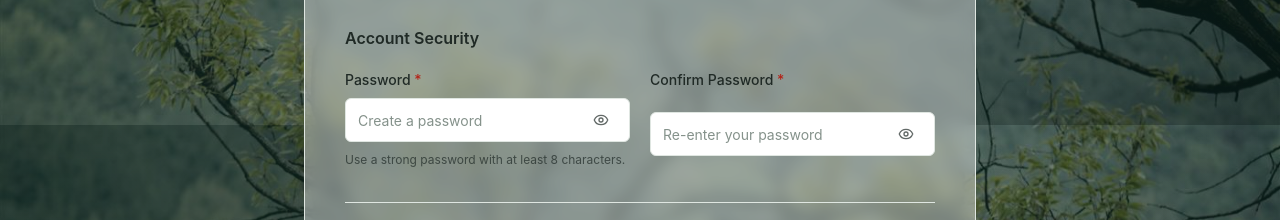
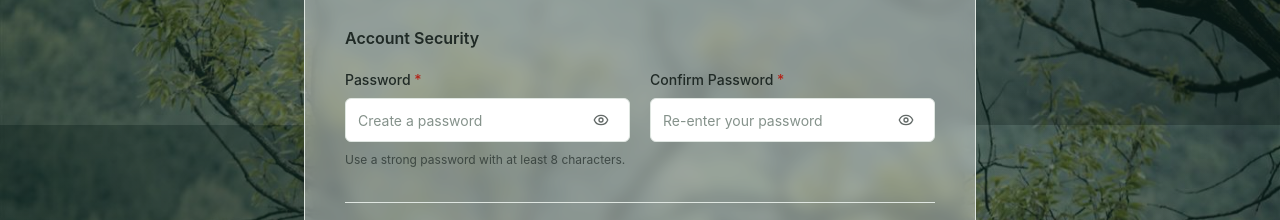
Before and after one commit to Eggxellent/student-beneficiary-system, a React (Vite) app in the folder frontend/: page /guardian/register in a window 1280 px wide. Shown: the part 675-895 px from the top of the page. Built offline with nearby package versions, Linux system fonts and the light colour scheme; no server answers.

Commit message:
Align the Confirm Password field with the Password field
The security grid stretched the Confirm Password column to the height of the password hint beside it, which pushed its input 14px below the Password input. content-start keeps both labels and inputs on the same baseline.

```diff
--- a/frontend/src/pages/GuardianRegistration.jsx
+++ b/frontend/src/pages/GuardianRegistration.jsx
@@ -44,7 +44,10 @@ function Divider() {
 
 function PasswordField({ id, name, label, placeholder, visible, onToggle }) {
   return (
-    <div className="grid gap-2">
+    // content-start keeps the label and input pinned to the top of their grid cell. Without it the
+    // grid stretches this column to the height of the password hint beside it and pushes the
+    // Confirm Password input down out of line.
+    <div className="grid gap-2 content-start">
       <label htmlFor={id} className={LABEL_CLASS}>
         {label} <RequiredMark />
       </label>
```
